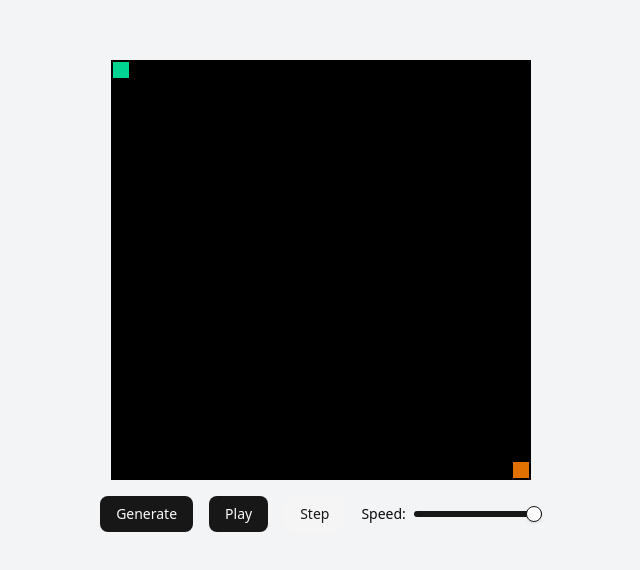
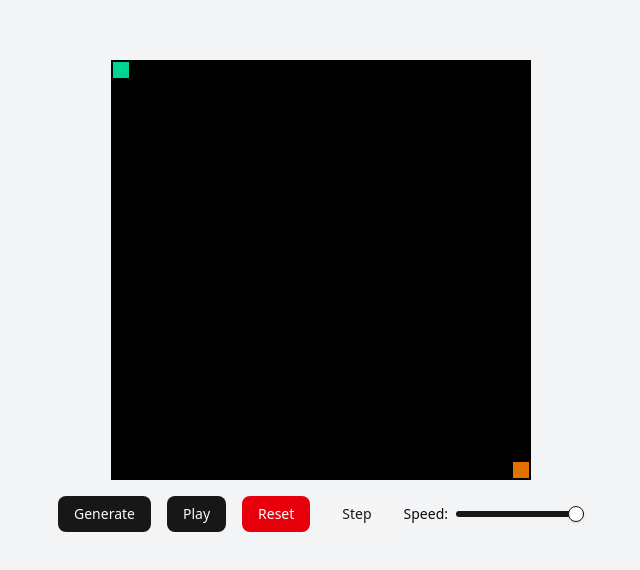
Before and after one commit to auttij/maze-tool, a React (Vite) app: page / in a window 1280 px wide. Shown: the part 104-674 px from the top of the page, without its empty margins (319-959 px from the left). Built offline with nearby package versions, Linux system fonts and the light colour scheme.

Commit message:
add reset button

```diff
--- a/src/components/control-panel/PlaybackControls.tsx
+++ b/src/components/control-panel/PlaybackControls.tsx
@@ -18,6 +18,7 @@ export function PlaybackControls({
   onPlay,
   onPause,
   onStep,
+  onReset,
   speed,
   onSpeedChange,
 }: PlaybackControlsProps) {
@@ -33,9 +34,14 @@ export function PlaybackControls({
           Pause
         </Button>
       ) : (
-        <Button onClick={onPlay} variant="default">
-          Play
-        </Button>
+        <>
+          <Button onClick={onPlay} variant="default">
+            Play
+          </Button>
+          <Button onClick={onReset} variant="destructive">
+            Reset
+          </Button>
+        </>
       )}
 
       <Button onClick={onStep} variant="secondary">
```
